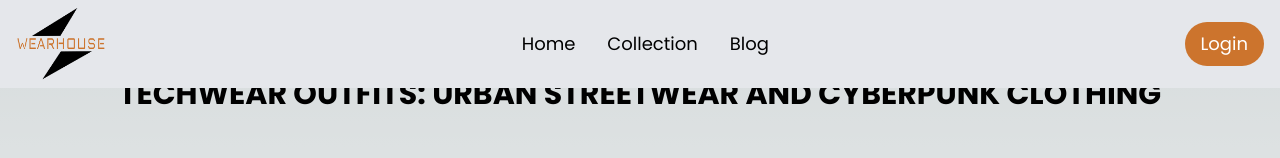
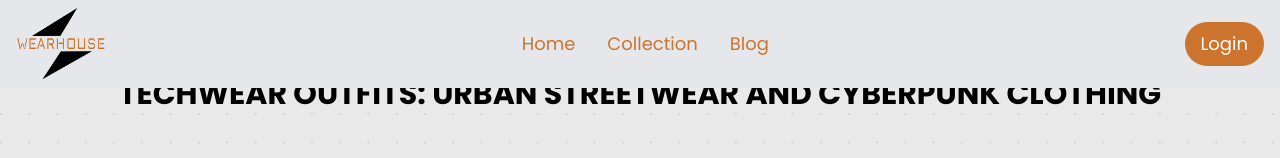
Before and after one commit to deeperffect/wearhouse, a Next.js app: page / in a window 1280 px wide. Shown: the top 158 px of the page. Built offline with nearby package versions, Linux system fonts and the light colour scheme; no server answers; the database is empty.

Commit message:
css changes

```diff
--- a/app/collection/[collectionName]/page.js
+++ b/app/collection/[collectionName]/page.js
@@ -19,7 +19,6 @@ const Collection = () => {
 						<Sidebar />
 					</aside>
 					<Section>
-						<h2 className="text-center font-bold text-3xl py-4">Collection</h2>
 						<Searchbar />
 						<div className="grid grid-cols-1 md:grid-cols-2 lg:grid-cols-3">
 							<Items category={category}/>
--- a/app/globals.css
+++ b/app/globals.css
@@ -17,11 +17,8 @@
 }
 
 body {
-  color: rgb(var(--foreground-rgb));
-  background: linear-gradient(
-      to bottom,
-      transparent,
-      rgb(var(--background-end-rgb))
-    )
-    rgb(var(--background-start-rgb));
+  background-image: url('/assets/images/dotted-pattern.png');
+  background-size: 1500px auto;
+  background-repeat: repeat;
+  background-color: rgb(233, 233, 233)
 }
--- a/app/layout.jsx
+++ b/app/layout.jsx
@@ -19,7 +19,7 @@ function RootLayout({ children }) {
   return (
     <html lang="en">
       <AuthProvider>
-        <body className={poppins.className}>
+        <body className={`${poppins.className}`}>
           <Header />
           <main className='pt-headerHeight'>
             {children}
--- a/app/profile/page.js
+++ b/app/profile/page.js
@@ -8,11 +8,11 @@ const Profile = () => {
 	return (
 		<>
 			<Section>
-				<h2 className="text-xl py-8 text-center">Listed items</h2>
+				<h2 className="text-xl">Listed items</h2>
 				<ListedItems />
 			</Section>
 			<Section>
-				<h2 className="text-xl py-8 text-center">Favorite items</h2>
+				<h2 className="text-xl">Favorite items</h2>
 				<FavItems />
 			</Section>
 		</>
--- a/components/shared/Header.jsx
+++ b/components/shared/Header.jsx
@@ -30,11 +30,11 @@ const Header = () => {
 	};
 
 	return (
-		<header ref={headerRef} className='bg-gray-200 text-black py-2 fixed left-0 right-0 z-50'>
+		<header ref={headerRef} className='bg-gray-200 text-black py-2 fixed top-0 left-0 right-0 z-50'>
 			<Container>
 				<div className='flex items-center justify-between'>
 					<Logo />
-					<div className={`header-menu ${isActive ? 'translate-x-0' : 'translate-x-full'} duration-300 transition-transform fixed bg-white bottom-0 top-headerHeight z-50 left-0 w-full py-8 px-2 flex flex-col justify-between gap-4 lg:gap-0 lg:contents lg:static`}>
+					<div className={`overflow-y-auto header-menu ${isActive ? 'translate-x-0' : 'translate-x-full'} duration-300 transition-transform fixed bg-white bottom-0 top-headerHeight z-50 left-0 w-full py-8 px-2 flex flex-col justify-between gap-4 lg:gap-0 lg:contents lg:static`}>
 						<Navbar />
 						<div className='flex lg:gap-4 gap-2 flex-col items-start text-lg lg:flex-row lg:items-center'>
 							{
--- a/components/shared/HomeCard/HomeCard.css
+++ b/components/shared/HomeCard/HomeCard.css
@@ -93,15 +93,13 @@
 .card-inner:hover h2 {
   color: rgb(204, 116, 45);
   display: flex;
-  justify-content: center;
 }
 
 .card-inner:hover p {
   color: rgb(171, 171, 228);
   display: flex;
-  justify-content: center;
 }
 
 .card-inner:hover span {
-  display: none;
+  display: flex;
 }
--- a/components/shared/Navbar.jsx
+++ b/components/shared/Navbar.jsx
@@ -4,14 +4,14 @@ import Link from "next/link";
 const Navbar = () => {
 	return (
 		<nav className="flex items-center justify-between">
-			<ul className="text-black text-lg flex flex-col lg:flex-row justify-end gap-8 lg:px-6">
-				<li>
+			<ul className="text-darkOrange text-lg flex flex-col lg:flex-row justify-end gap-8 lg:px-6">
+				<li className="hover:text-lightBlue">
 					<Link href="/">Home</Link>
 				</li>
-				<li>
+				<li className="hover:text-lightBlue">
 					<Link href="/collection/all">Collection</Link>
 				</li>
-				<li>
+				<li className="hover:text-lightBlue">
 					<Link href="/blog">Blog</Link>
 				</li>
 			</ul>
--- a/constants/homeCards.js
+++ b/constants/homeCards.js
@@ -4,7 +4,7 @@ export const HOME_CARDS = [
     title: 'Buy',
     description: 'Enhance your style',
     image: '/assets/images/card1.jpg',
-    link: '/collection'
+    link: '/collection/all'
   },
   {
     id: 'card-2',
--- a/tailwind.config.js
+++ b/tailwind.config.js
@@ -8,9 +8,6 @@ module.exports = {
   theme: {
     extend: {
       backgroundImage: {
-        'gradient-radial': 'radial-gradient(var(--tw-gradient-stops))',
-        'gradient-conic':
-          'conic-gradient(from 180deg at 50% 50%, var(--tw-gradient-stops))',
       },
       colors: {
         darkOrange: '#CC742D',
```
Also changed, not shown: public/assets/images/dotted-pattern.png (added).
